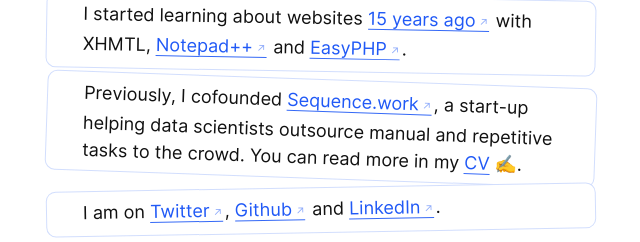
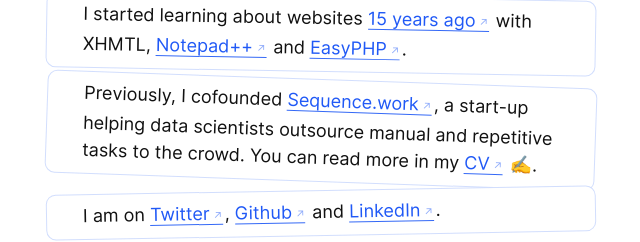
Before and after one commit to lucleray/luc.im, a Next.js app: page / in a window 1280 px wide. Shown: the part 230-472 px from the top of the page, without its empty margins (56-696 px from the left). Built offline with nearby package versions, Linux system fonts and the light colour scheme.

Commit message:
make CV link external

```diff
--- a/components/system/a.js
+++ b/components/system/a.js
@@ -32,7 +32,7 @@ const AStyled = styled.a`
 `
 
 const A = props => {
-  if ((props.href || '').substring(0, 4) === 'http') {
+  if (props.external || (props.href || '').substring(0, 4) === 'http') {
     return <AStyled external target="_blank" rel="noreferrer" {...props} />
   }
 
--- a/pages/index.js
+++ b/pages/index.js
@@ -22,7 +22,10 @@ const Presentation = () => (
       Previously, I cofounded <A href="https://sequence.work">Sequence.work</A>,
       a start-up helping data scientists outsource manual and repetitive tasks
       to the crowd. You can read more in my{' '}
-      <A href="/assets/resume-luc-leray.pdf">CV</A> ✍.
+      <A href="/assets/resume-luc-leray.pdf" external>
+        CV
+      </A>{' '}
+      ✍.
     </Card>
     <Card>
       I am on <A href="https://twitter.com/lucleray">Twitter</A>,{' '}
```
